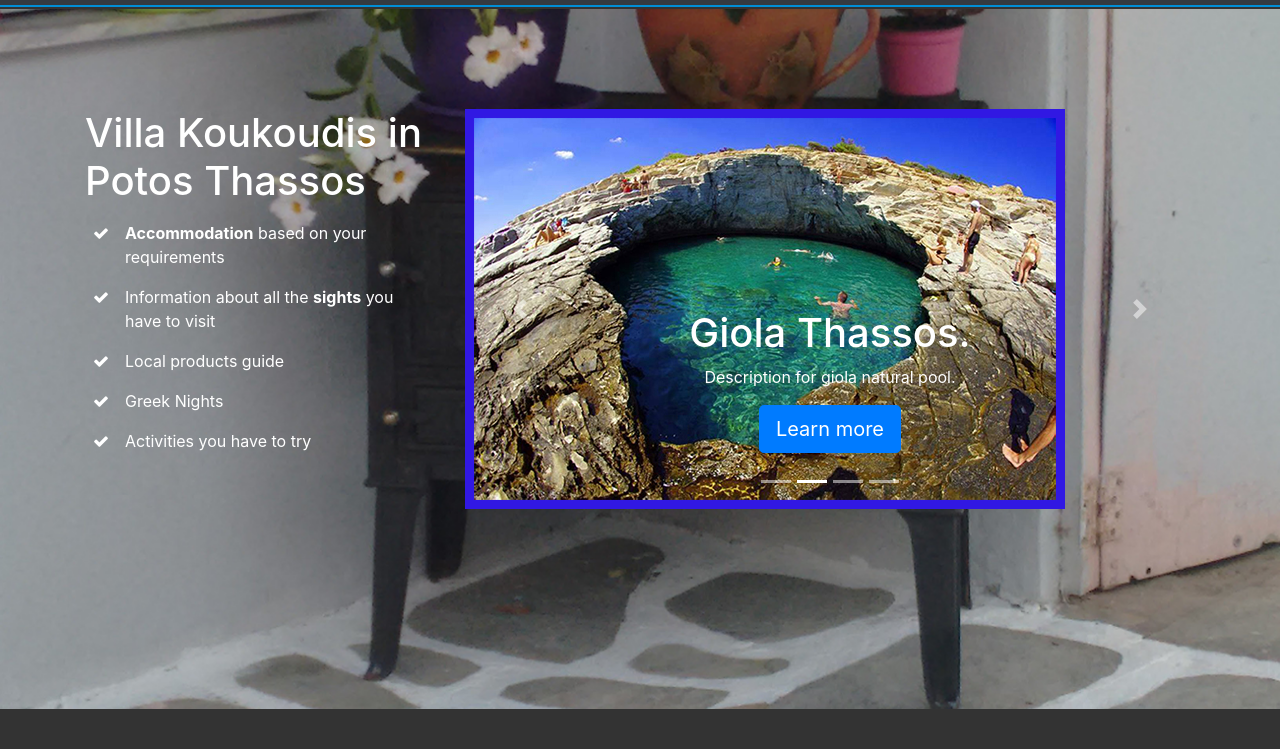
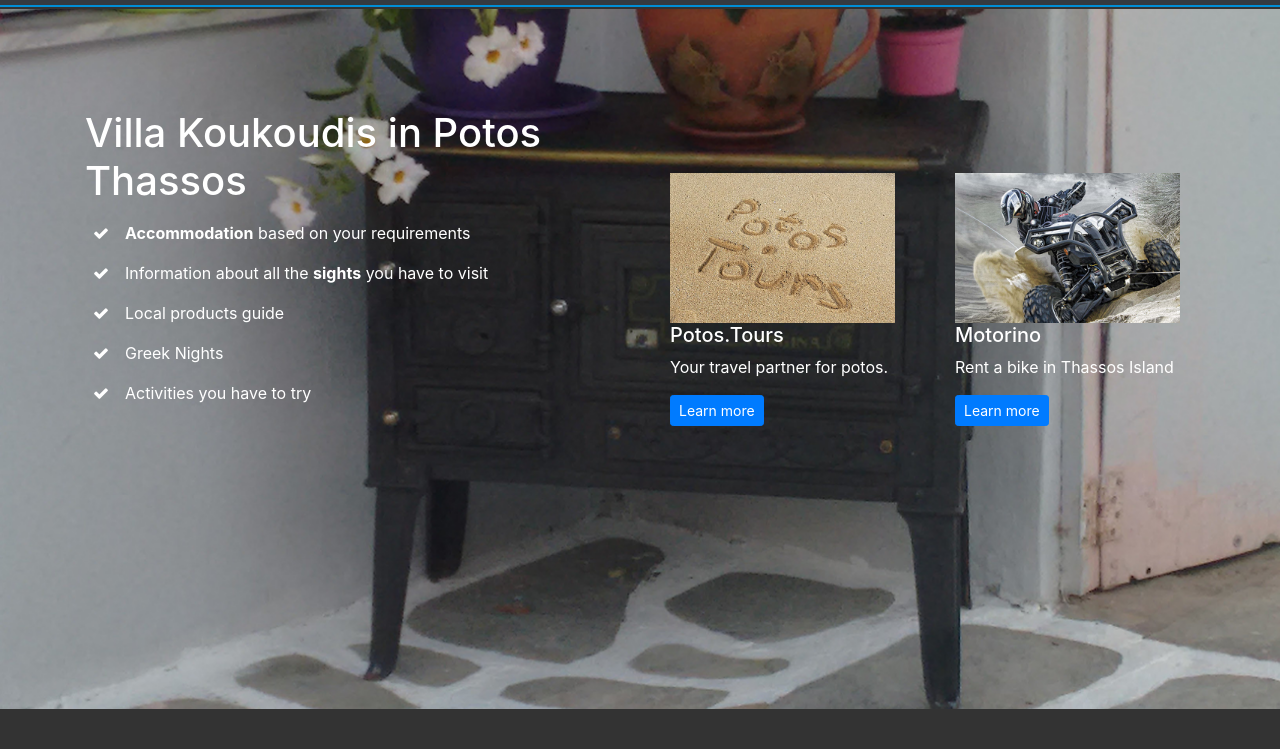
Before and after one commit to grkouk/VillaKoukoudisSite, a website: page src/index.html in a window 1280 px wide. Shown: the part 51-800 px from the top of the page. Drawn offline with Linux system fonts and the light colour scheme; some packages are replaced by stand-ins of ours.

```diff
--- a/src/index.html
+++ b/src/index.html
@@ -143,7 +143,7 @@
         data-image-src="img/soba1300.png">
         <div class="container home-section-padding">
             <div class="row">
-                <div class="col-lg-4 col-md-4">
+                <div class="col-lg-6 col-md-6">
                     <h1>
                         Villa Koukoudis in Potos Thassos
                     </h1>
@@ -189,88 +189,38 @@
                         </div>
                     </div>
 
-                    <!-- <div id="meetisland3" class="d-flex flex-row">
-                        <div class="p-2 align-self-start">
-                            <i class="fa fa-check"></i>
+                </div>
+                <div class="col-lg-3 col-md-3">
+                    <div id="jumboCol1" class="jumbotron jumbotron-fluid" style="background-color: transparent">
+                        <div class="container">
+                            <img class="img-fluid " height="280px" width="280px" src="img/carousel/Potos.tours.jpg" alt="Second slide">
+                            <!-- //height="150px" width="150px" -->
+
+                            <h5 >Potos.Tours</h5>
+                            <p class="">Your travel partner for potos. </p>
+
+                            <a class="btn btn-sm btn-primary" href="http://potos.tours" target="_blank" role="button">Learn more</a>
+
                         </div>
-                        <div class="p-2 align-self-end">
-                            <strong>FREE of charge for you</strong>
+                    </div>
+
+                </div>
+                <div class="col-lg-3 col-md-3">
+                    <div id="jumboCol2" class="jumbotron jumbotron-fluid" style="background-color: transparent">
+                        <div class="container">
+                            <img class="img-fluid " height="280px" width="280px" src="img/carousel/motorino.jpg" alt="Second slide">
+                            <!-- //height="150px" width="150px" -->
+
+                            <h5 >Motorino</h5>
+                            <p class="">Rent a bike in Thassos Island </p>
+
+                            <a class="btn btn-sm btn-primary" href="http://thassos-rent-a-bike.com" target="_blank" role="button">Learn more</a>
+
                         </div>
-                    </div> -->
+                    </div>
+
                 </div>
 
-                <div class="col-lg-8 col-md-8">
-                    <div id="myCarousel" class="carousel slide" data-ride="carousel">
-                        <ol class="carousel-indicators">
-                            <li data-target="#myCarousel" data-slide-to="0" class="active"></li>
-                            <li data-target="#myCarousel" data-slide-to="1"></li>
-                            <li data-target="#myCarousel" data-slide-to="2"></li>
-                            <li data-target="#myCarousel" data-slide-to="3"></li>
-                        </ol>
-                        <div class="carousel-inner">
-                            <div class="carousel-item active">
-                                <img class="first-slide" src="img/carousel/katarachtes.jpg" alt="First slide">
-                                <div class="container">
-                                    <div class="carousel-caption text-left">
-                                        <h1>Maries waterfall.</h1>
-                                        <p>Description of Maries waterfall in Thassos.
-                                        </p>
-                                        <p>
-                                            <a class="btn btn-lg btn-primary" href="#" role="button">Request quote</a>
-                                        </p>
-                                    </div>
-                                </div>
-                            </div>
-                            <div class="carousel-item">
-                                <img class="second-slide" src="img/carousel/giola.jpg" alt="Second slide">
-                                <div class="container">
-                                    <div class="carousel-caption">
-                                        <h1>Giola Thassos.</h1>
-                                        <p>Description for giola natural pool.
-                                        </p>
-                                        <p>
-                                            <a class="btn btn-lg btn-primary" href="#" role="button">Learn more</a>
-                                        </p>
-                                    </div>
-                                </div>
-                            </div>
-                            <div class="carousel-item">
-                                <img class="third-slide" src="img/carousel/aliki.jpg" alt="Third slide">
-                                <div class="container">
-                                    <div class="carousel-caption text-right">
-                                        <h1>Aliki beach.</h1>
-                                        <p>Description for Aliki beach Thassos.
-                                        </p>
-                                        <p>
-                                            <a class="btn btn-lg btn-primary" href="#" role="button">Browse gallery</a>
-                                        </p>
-                                    </div>
-                                </div>
-                            </div>
-                            <div class="carousel-item">
-                                <img class="third-slide" src="img/carousel/Potos.tours.jpg" alt="Potos tours the travel agency in Potos Thassos">
-                                <div class="container">
-                                    <div class="carousel-caption text-right">
-                                        <h1>Potos.Tours</h1>
-                                        <p>Potos tours is your vacation partner in Potos.
-                                        </p>
-                                        <p>
-                                            <a class="btn btn-lg btn-primary" href="http://potos.tours" target="_blank" role="button">Visit site</a>
-                                        </p>
-                                    </div>
-                                </div>
-                            </div>
-                        </div>
-                        <a class="carousel-control-prev" href="#myCarousel" role="button" data-slide="prev">
-                            <span class="carousel-control-prev-icon" aria-hidden="true"></span>
-                            <span class="sr-only">Previous</span>
-                        </a>
-                        <a class="carousel-control-next" href="#myCarousel" role="button" data-slide="next">
-                            <span class="carousel-control-next-icon" aria-hidden="true"></span>
-                            <span class="sr-only">Next</span>
-                        </a>
-                    </div>
-                </div>
             </div>
         </div>
 
@@ -382,7 +332,7 @@
     <section id="activities-section" class="py-5">
         <div class="container">
             <div class="row">
-                <div class="col-md-6">
+                <div class="col-md-6" id="activitiesDetails" >
                     <h3>Live Your Passion</h3>
                     <!-- <p>We make all the necessary arrangements. </p> -->
                     <div class="d-flex flex-row">
@@ -437,7 +387,7 @@
                         </div>
                     </div> -->
                 </div>
-                <div class="col-md-6">
+                <div class="col-md-6" id="activitiesImage">
                     <img src="img/parasail.jpg" alt="Parasailing in Potos Thassos" class="img-fluid mb-3 rounded-circle">
                 </div>
             </div>
@@ -465,7 +415,7 @@
     <section id="contact-section" class="bg-light text-muted py-5">
         <div class="container">
             <div class="row">
-                <div id="accommodationDetails" class="col-md-4">
+                <div id="contactDetails" class="col-md-4">
                     <h3>Contact </h3>
 
                     <p>
@@ -817,45 +767,44 @@
             duration: 500,
             origin: 'bottom'
         });
-        // sr.reveal('#meetisland1', {
-        //     duration: 1000,
-        //     delay: 400,
-        //     origin: 'left'
-        // });
-        // sr.reveal('#meetisland2', {
-        //     duration: 1000,
-        //     delay: 600,
-        //     origin: 'left'
-        // });
-        // sr.reveal('#meetisland3', {
-        //     duration: 1000,
-        //     delay: 600,
-        //     origin: 'left'
-        // });
-        // sr.reveal('#img1', {
-        //     duration: 1000,
-        //     delay: 1200,
-        //     distance: '300px',
-        //     origin: 'top'
-        // });
-        // sr.reveal('#img2', {
-        //     duration: 1000,
-        //     delay: 1600,
-        //     distance: '300px',
-        //     origin: 'bottom'
-        // });
-        // sr.reveal('#img3', {
-        //     duration: 1000,
-        //     delay: 2000,
-        //     distance: '300px',
-        //     origin: 'top'
-        // });
-        // sr.reveal('#img4', {
-        //     duration: 1000,
-        //     delay: 2400,
-        //     distance: '300px',
-        //     origin: 'bottom'
-        // });
+        sr.reveal('#meetisland1', {
+            duration: 1000,
+            delay: 400,
+            origin: 'left'
+        });
+        sr.reveal('#meetisland2', {
+            duration: 1000,
+            delay: 600,
+            origin: 'left'
+        });
+        sr.reveal('#meetisland4', {
+            duration: 1000,
+            delay: 800,
+            origin: 'left'
+        });
+        sr.reveal('#meetisland5', {
+            duration: 1000,
+            delay: 1000,
+            origin: 'left'
+        });
+        sr.reveal('#meetisland7', {
+            duration: 1000,
+            delay: 1200,
+            origin: 'left'
+        });
+        sr.reveal('#jumboCol1', {
+            duration: 1000,
+            delay: 1200,
+            distance: '300px',
+            origin: 'top'
+        });
+        sr.reveal('#jumboCol2', {
+            duration: 1000,
+            delay: 1600,
+            distance: '300px',
+            origin: 'bottom'
+        });
+
         //Accommodation section
         sr.reveal('#accommodationImage', {
             duration: 3000
@@ -871,6 +820,29 @@
             //opacity:0
             //origin: 'bottom'
         });
+         //Activities section
+         sr.reveal('#activitiesImage', {
+            duration: 3000
+            //delay: 2400,
+            //distance: '300px',
+            //opacity:0
+            //origin: 'bottom'
+        });
+        sr.reveal('#activitiesDetails', {
+            duration: 3000,
+            delay: 1000
+            //distance: '300px',
+            //opacity:0
+            //origin: 'bottom'
+        });
+        //Contact section
+        sr.reveal('#contactDetails', {
+            duration: 3000,
+            delay: 500
+            //distance: '300px',
+            //opacity:0
+            //origin: 'bottom'
+        });
     </script>
 
 </body>
```
Also changed, not shown: src/indexRolling1.html (+5 -13 lines), src/indexRolling2.html (+39 -31 lines).
